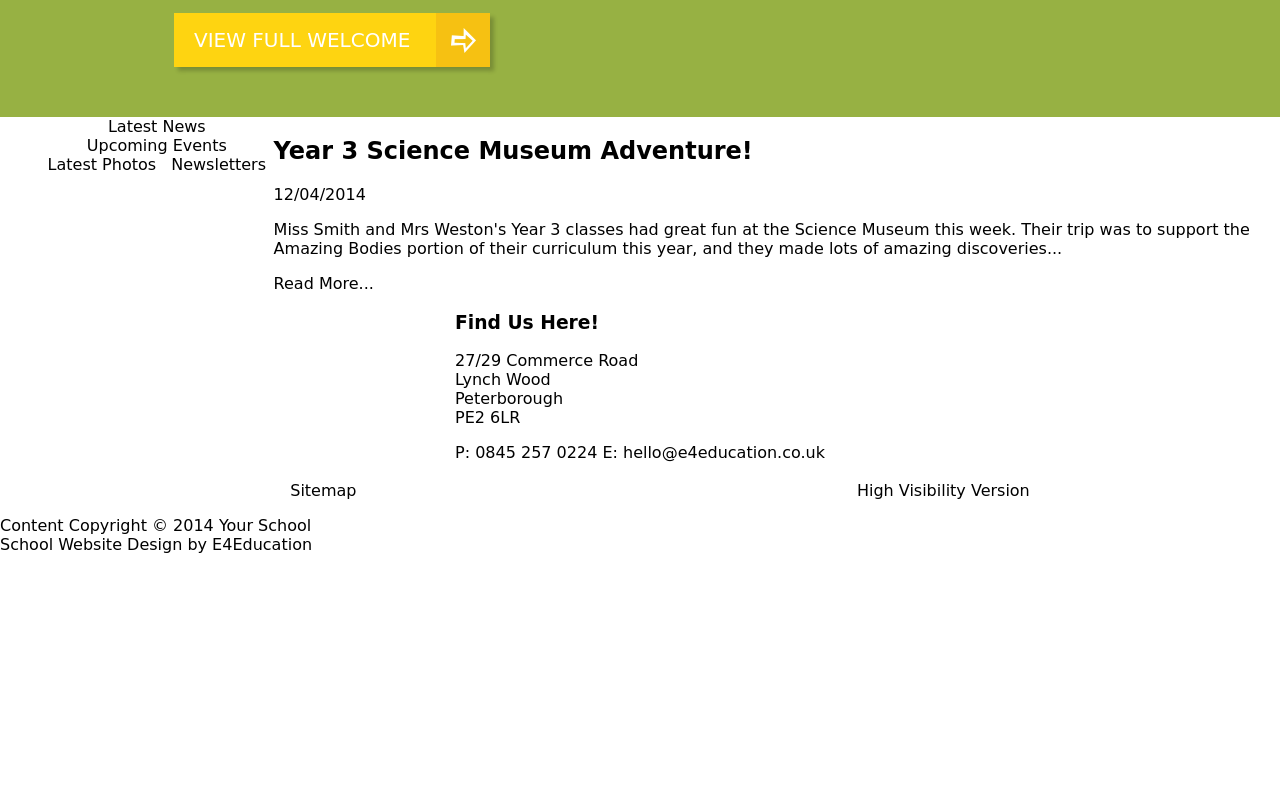
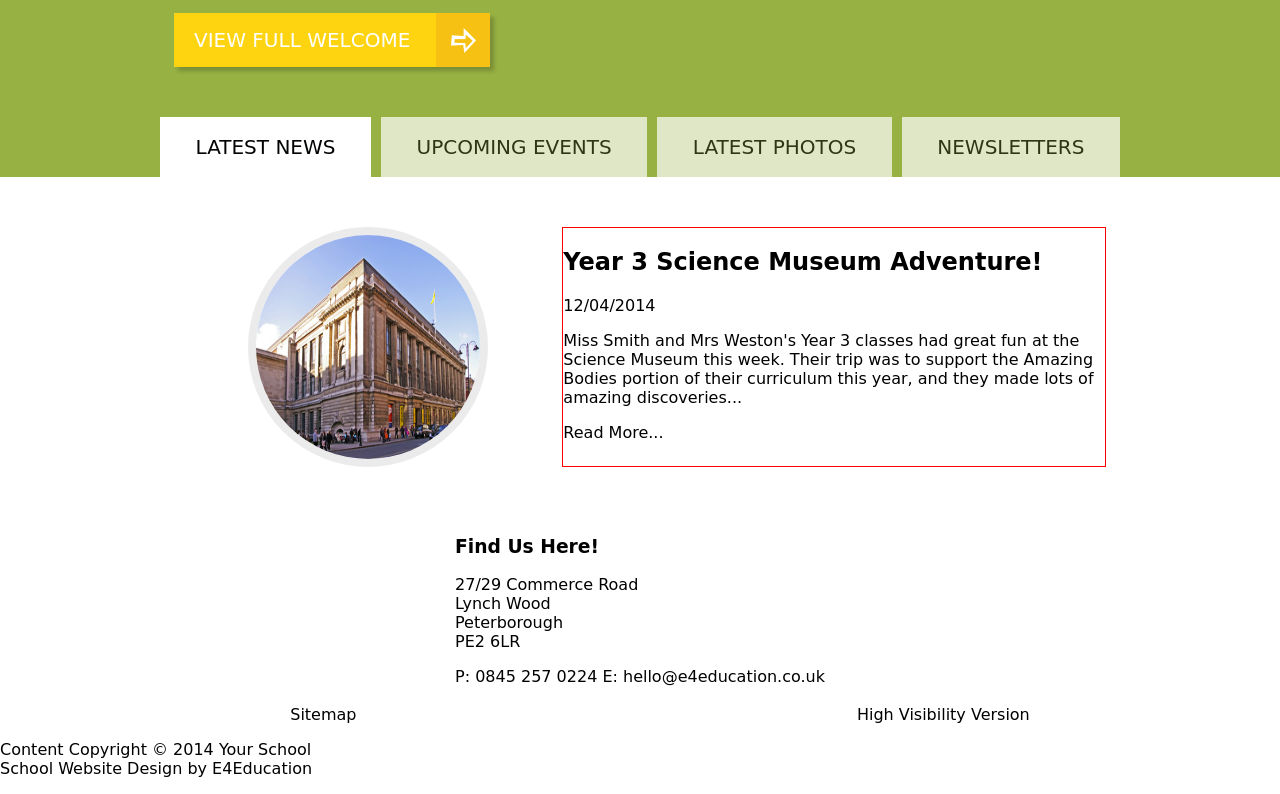
Before and after one commit to xiavn/education-testbuild, a website: page index.html in a window 1280 px wide. Shown: the part 1009-1803 px from the top of the page. Before the commit the page ends 1579 px from the top, so only its background shows below. Drawn offline with nearby package versions, Linux system fonts and the light colour scheme; files that its build step writes are made by us from their sources; a web font is replaced by a local one.

Commit message:
Stlye tabbed nav bar

```diff
--- a/css/main.scss
+++ b/css/main.scss
@@ -184,3 +184,112 @@ header {
 		flex: 5 0 41.666%;
 	}
 }
+
+//Tabbed Content
+.tabbed-content {
+	flex-flow: column;
+	align-items: center;
+
+	nav {
+		background-color: $sushi;
+		flex: 1 1 100%;
+		width: 100%;
+
+		ul {
+			max-width: 960px;
+			margin: 0 auto;
+			padding: 0;
+			display: flex;
+			justify-content: space-between;
+		}
+
+		li {
+			flex: 1 1 auto;
+			max-width: 50%;
+			opacity: .7;
+			background-color: $white;
+			color: $woodsmoke;
+			text-transform: uppercase;
+			font-size: 1rem;
+			line-height: 2.5rem;
+			padding: 10px;
+			display: none;
+			margin: 0 2px;
+			position: relative;
+		}
+
+		li:first-child {
+			margin-left: 0;
+		}
+
+		li:last-child {
+			margin-right: 0;
+		}
+
+		.active {
+			opacity: 1;
+			display: inherit;
+
+			&:after {
+				content: '\2261';
+				font-size: 2.5rem;
+				font-weight: bold;
+				position: absolute;
+				right: 10px;
+			}
+		}
+	}
+}
+
+@media (min-width: 768px) {
+	.tabbed-content {
+		nav {
+			li {
+				display: flex;
+				justify-content: center;
+				font-size: 1rem;
+				padding: 5px 15px;
+			}
+
+			.active {
+
+				&:after {
+					display: none;
+				}
+			}
+		}
+	}
+}
+
+@media (min-width: 950px) {
+	.tabbed-content {
+		nav {
+			li {
+				font-size: 1.25rem;
+				padding: 10px 25px;
+				margin: 0 5px;
+			}
+		}
+	}
+}
+
+.news-photo {
+	display: inherit;
+	flex: 5 0 41.666%;
+	align-self: center;
+
+	img {
+		width: 240px;
+		height: 240px;
+		border-radius: 50%;
+		border: 8px solid rgba($woodsmoke, .08);
+		float: left;
+		margin: 0 auto;
+	}
+
+}
+
+.latest-news {
+	flex: 7 1 58.333%;
+	border: 1px solid red;
+}
--- a/index.html
+++ b/index.html
@@ -57,13 +57,17 @@
 		<section class="tabbed-content">
 			<nav>
 				<ul>
-					<li>Latest News</li>
+					<li class="active">Latest News</li>
 					<li>Upcoming Events</li>
 					<li>Latest Photos</li>
 					<li>Newsletters</li>
 				</ul>
 			</nav>
-			<article>
+			<div class="content-container">
+				<aside class="news-photo">
+					<img src="img/news-photo.jpg" alt="Photo of the Science Museum">
+				</aside>
+				<article class="latest-news">
 					<h2>Year 3 Science Museum Adventure!</h2>
 					<span class="date">12/04/2014</span>
 					<p>
@@ -71,6 +75,7 @@
 					</p>
 					<a class="read-more">Read More...</a>
 				</article>
+			</div>
 		</section>
 		<section class="map">
 			<div class="map-container">
```
Also changed, not shown: build/css/main.css, build/img/news-photo.jpg (added), build/index.html, img/news-photo.jpg (added). Lines whose indentation alone changed are shown as unchanged.
